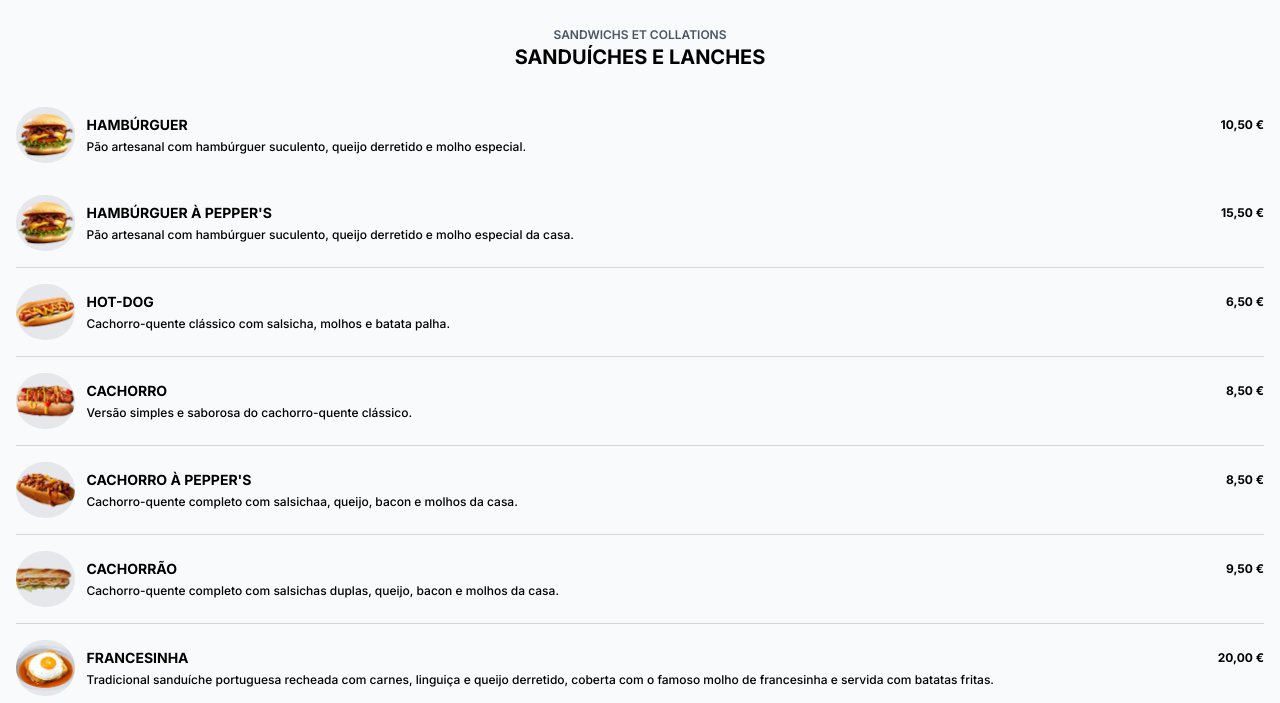
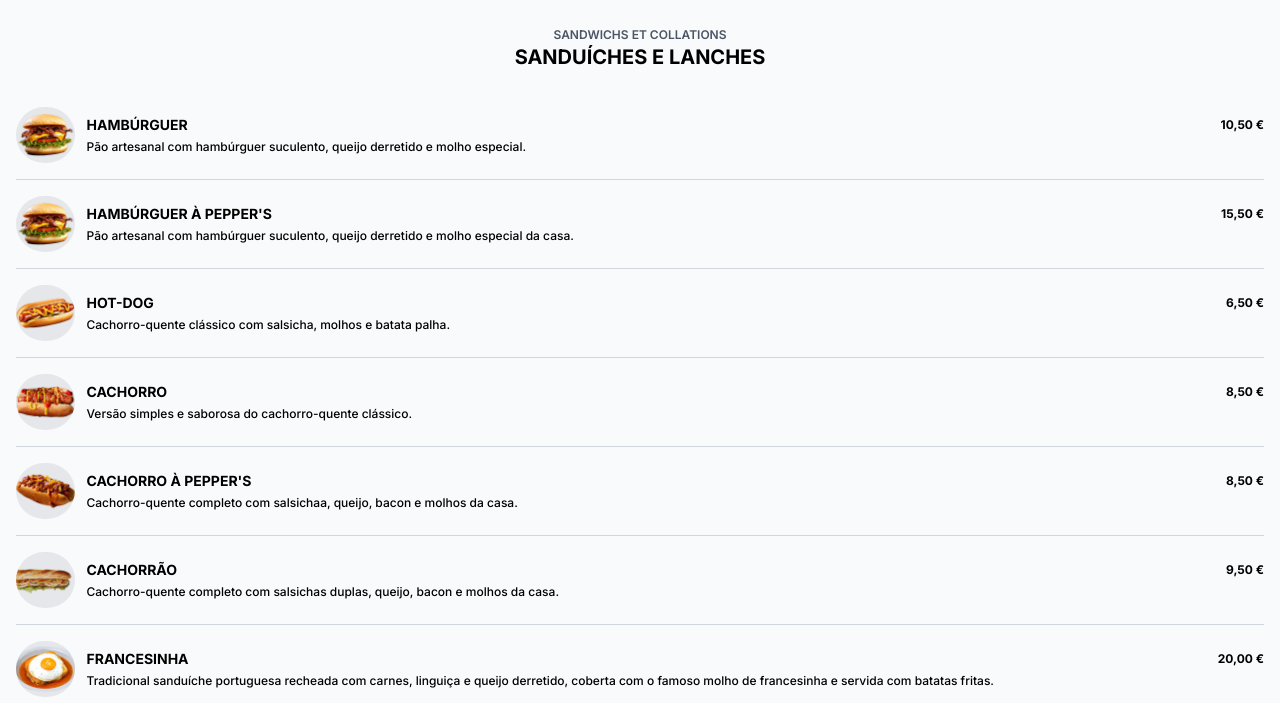
Before and after one commit to pepperscafe/pepperscafe.github.io, a plain HTML site: page index.html in a window 1280 px wide. Shown: the part 97-800 px from the top of the page. Drawn offline with nearby package versions, Linux system fonts and the light colour scheme; a web font is replaced by a local one.

Commit message:
Add files via upload

```diff
--- a/index.html
+++ b/index.html
@@ -60,7 +60,7 @@
 <!-- PRODUTO ITEM -->
 
 <!-- PRODUTO ITEM -->
-<div class="flex gap-3 items-center justify-between py-4">
+<div class="flex gap-3 items-center justify-between border-t border-gray-300 py-4">
     <div class="bg-[url('./img/hamburger.png')] bg-cover bg-gray-200 bg-center object-fit lg:w-15.5 w-17.5 h-14 rounded-full"></div>
     <div class="w-full">
         <p class="uppercase font-bold text-sm flex items-center justify-between">Hambúrguer à Pepper's <span class="block text-xs font-bold">15,50 €</span></p>
```
